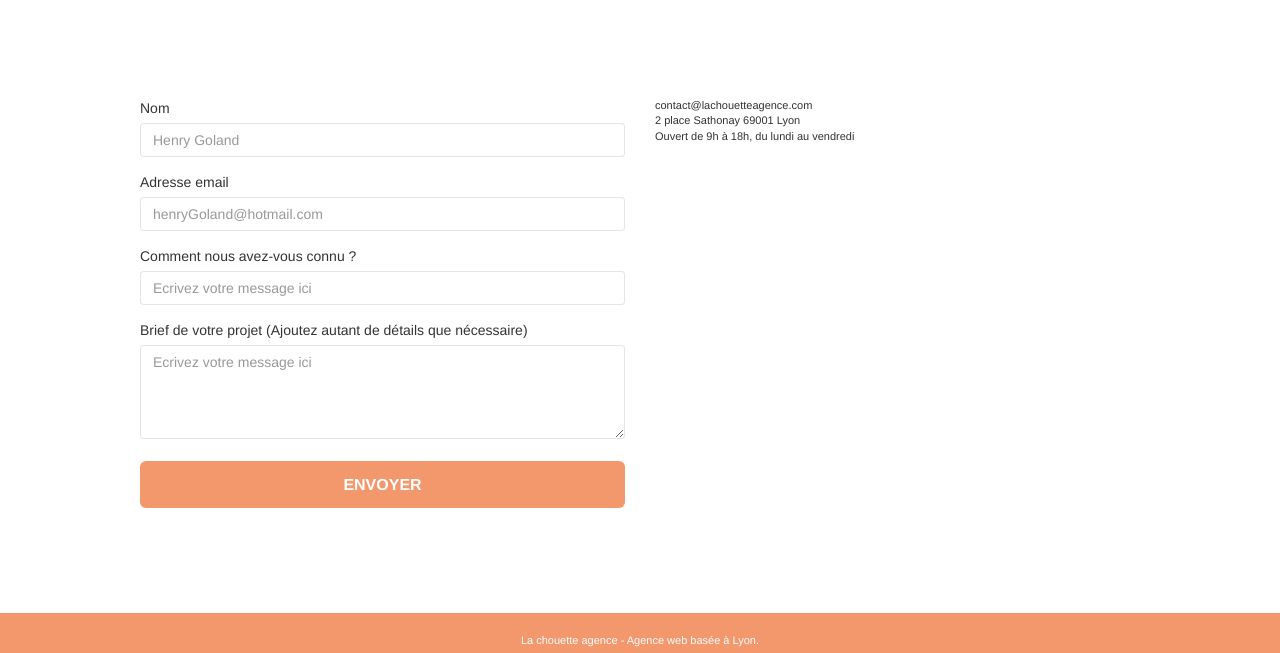
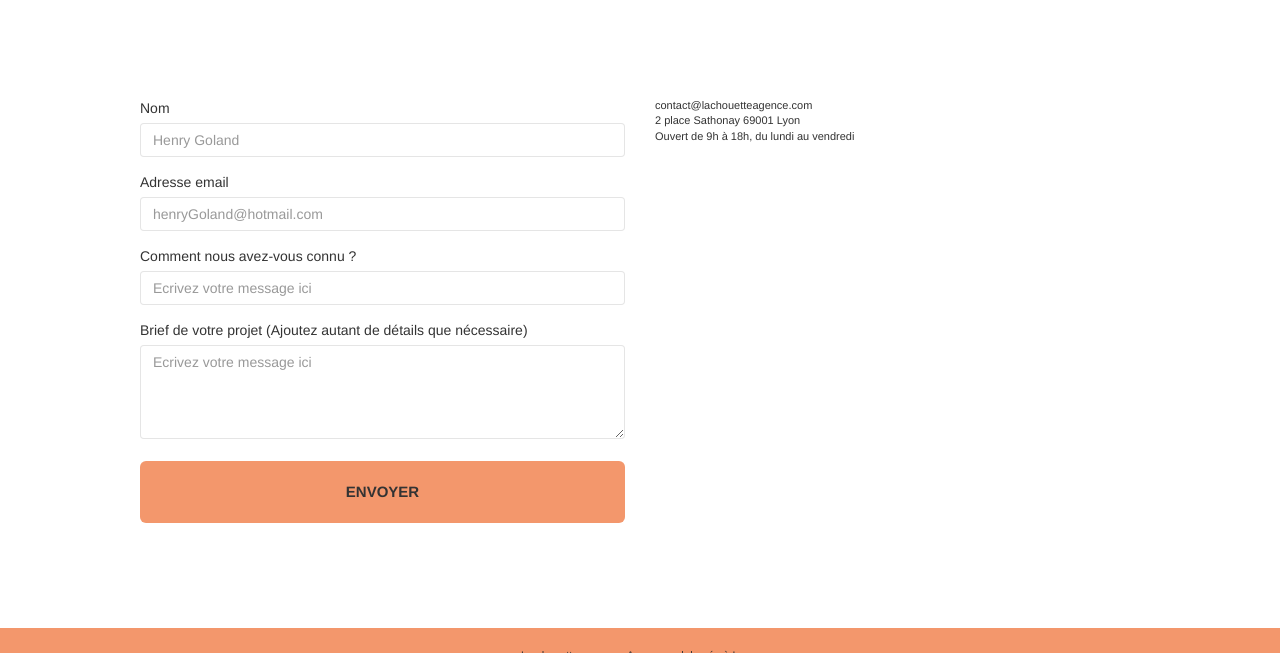
Before and after one commit to Brian10-web/ROUYRE_Brian_4_100421, a plain HTML site: page page2.html in a window 1280 px wide. Shown: the part 398-1051 px from the top of the page. Drawn offline with nearby package versions, Linux system fonts and the light colour scheme; a script that the page names is missing.

Commit message:
final v2

```diff
--- a/page2.html
+++ b/page2.html
@@ -109,7 +109,7 @@
 						</label><textarea id="message" class="form-control" rows="4" cols="50" required name="Message" placeholder="Ecrivez votre message ici"></textarea>
 					</div>
 					<button class="bloc-button btn btn-lg btn-block cta-hero btn-atomic-tangerine" type="submit">
-						Envoyer
+						<h3 class="black margin"> Envoyer</h3>
 					</button>
 				</form>
 			</div>
@@ -133,7 +133,7 @@
 	<div class="container bloc-sm">
 		<div class="row">
 			<div class="col-sm-12">
-				<p class="text-center white">
+				<p class="text-center black">
 					La chouette agence - Agence web basée à Lyon.<br>
 				</p>
 				<div class="row row-no-gutters social">
--- a/style.css
+++ b/style.css
@@ -16,6 +16,11 @@ body {
 .black
 {
     color: black;
+}
+
+.margin
+{
+    margin-top: 10px;
 }
 
 a,
```
